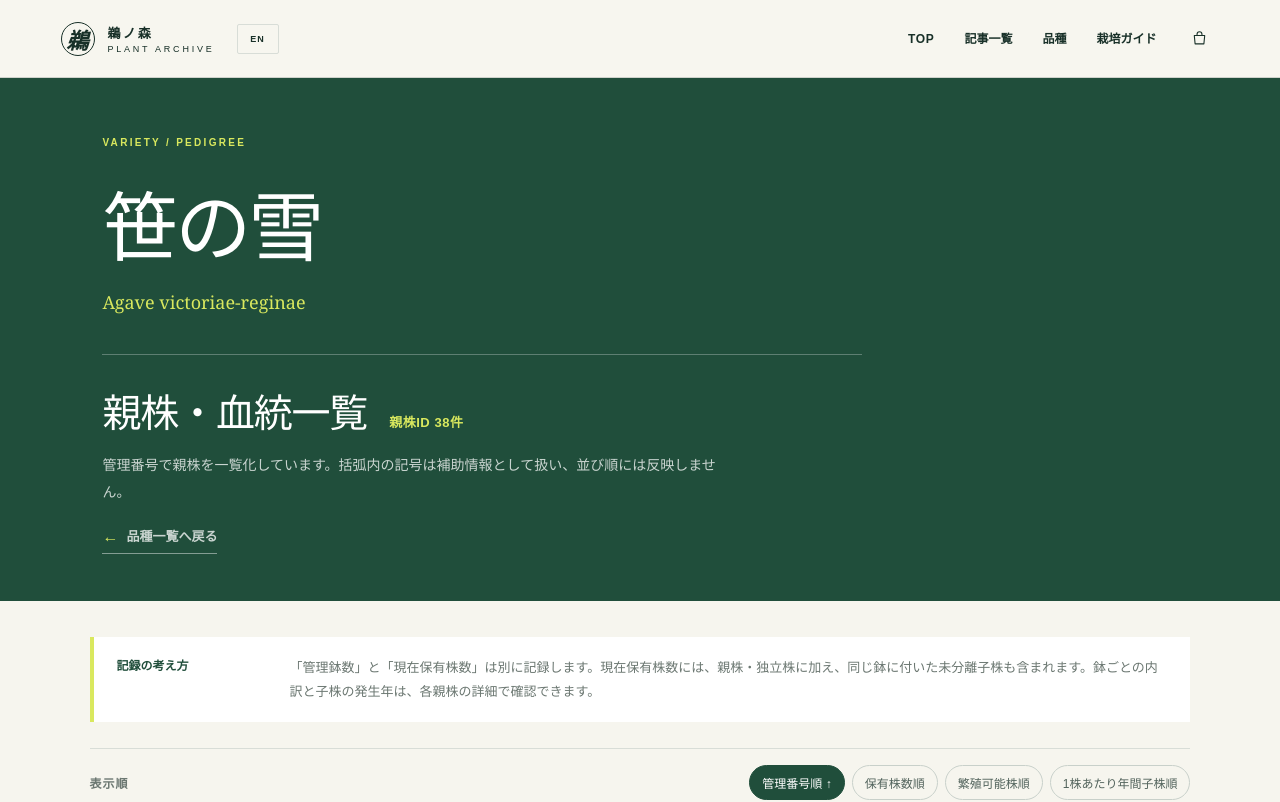
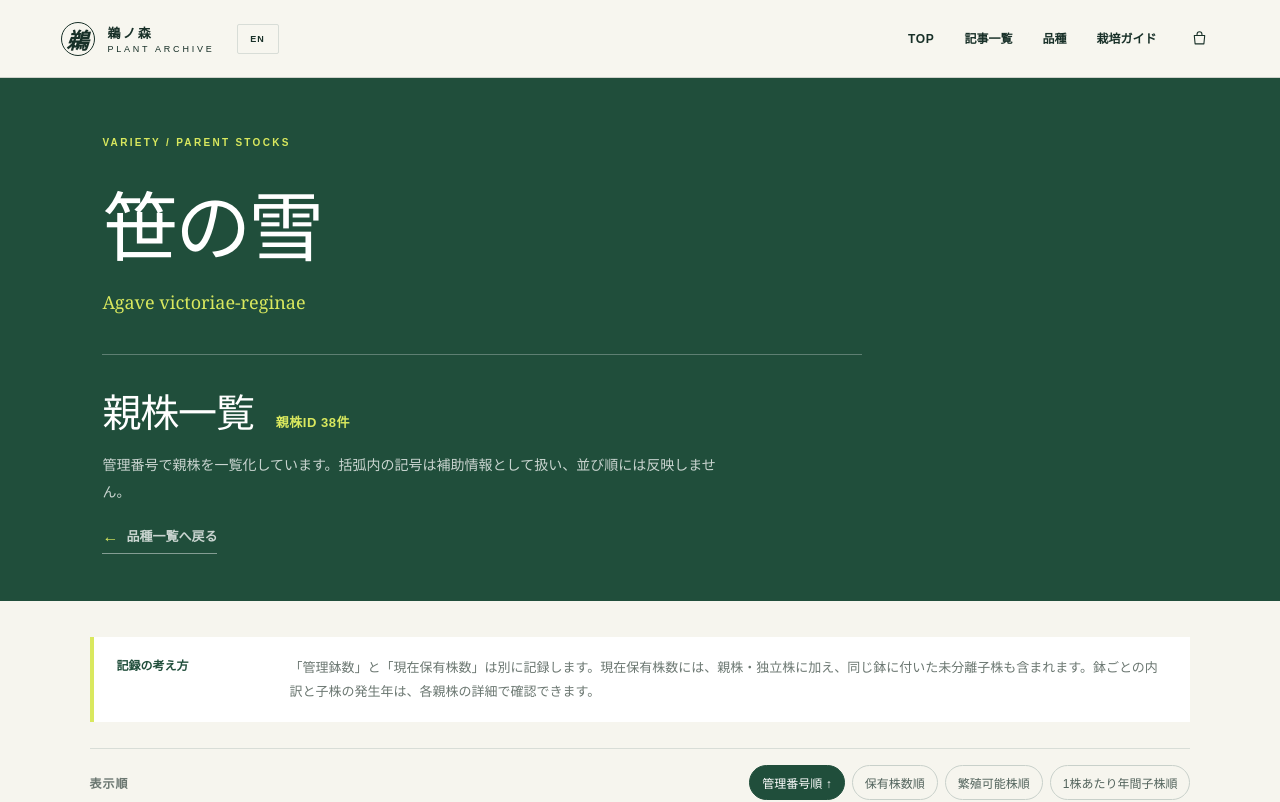
Before and after one commit to KomeUme/unomori-plant-archive, a Next.js app: page /varieties/agave-victoriae-reginae in a window 1280 px wide. Shown: the top 802 px of the page. Built offline with nearby package versions, Linux system fonts and the light colour scheme; no server answers.

Commit message:
Rename parent stock listings

```diff
--- a/app/data.ts
+++ b/app/data.ts
@@ -115,7 +115,7 @@ export const varieties: Variety[] = [
     name: '笹の雪',
     botanicalName: 'Agave victoriae-reginae',
     type: 'アガベ',
-    description: '白い葉模様と株姿の違いを中心に、親株ごとの血統・クローン推移を記録します。',
+    description: '白い葉模様と株姿の違いを中心に、親株ごとの管理・クローン推移を記録します。',
     image: '/hero-unomori.jpg',
   },
   {
--- a/app/mother-plants/page.tsx
+++ b/app/mother-plants/page.tsx
@@ -10,7 +10,7 @@ export default function MotherPlantsPage() {
   });
 
   return <main><Header />
-    <section className="page-hero dark-page-hero pedigree-page-hero"><p className="eyebrow">VARIETIES / PEDIGREE</p><h1>品種一覧</h1></section>
+    <section className="page-hero dark-page-hero pedigree-page-hero"><p className="eyebrow">VARIETIES / PARENT STOCKS</p><h1>品種一覧</h1></section>
     <section className="section variety-index-section" aria-label="品種一覧">
       <div className="variety-index-list">{sortedVarieties.map((variety) => <VarietyRow key={variety.slug} variety={variety} />)}</div>
     </section>
--- a/app/mothers/[id]/page.tsx
+++ b/app/mothers/[id]/page.tsx
@@ -32,7 +32,7 @@ export async function generateMetadata({ params }: PageProps): Promise<Metadata>
   const { id } = await params;
   const stock = getParentStockById(id);
   if (!stock) return { title: '親株が見つかりません｜鵜ノ森' };
-  return { title: `${stock.id}｜親株・血統管理｜鵜ノ森`, description: `${stock.id}の親株・クローン年次記録。` };
+  return { title: `${stock.id}｜親株管理｜鵜ノ森`, description: `${stock.id}の親株・クローン年次記録。` };
 }
 
 export default async function MotherDetailPage({ params }: PageProps) {
--- a/app/varieties/[slug]/page.tsx
+++ b/app/varieties/[slug]/page.tsx
@@ -17,7 +17,7 @@ export async function generateMetadata({ params }: PageProps): Promise<Metadata>
   const { slug } = await params;
   const variety = getVarietyBySlug(slug);
   if (!variety) return { title: '品種が見つかりません｜鵜ノ森' };
-  return { title: `${variety.name}｜親株・血統管理｜鵜ノ森`, description: `${variety.name}の親株・血統とクローン推移の記録。` };
+  return { title: `${variety.name}｜親株管理｜鵜ノ森`, description: `${variety.name}の親株管理とクローン推移の記録。` };
 }
 
 export default async function VarietyDetailPage({ params }: PageProps) {
@@ -29,11 +29,11 @@ export default async function VarietyDetailPage({ params }: PageProps) {
   return <main><Header />
     <section className="variety-detail-hero">
       <div className="variety-detail-hero-content">
-        <p className="eyebrow">VARIETY / PEDIGREE</p>
+        <p className="eyebrow">VARIETY / PARENT STOCKS</p>
         <h1>{variety.name}</h1>
         <p className="variety-botanical">{variety.botanicalName}</p>
         <div className="variety-ledger-intro">
-          <div className="variety-ledger-heading"><h2>親株・血統一覧</h2><span>親株ID {stocks.length}件</span></div>
+          <div className="variety-ledger-heading"><h2>親株一覧</h2><span>親株ID {stocks.length}件</span></div>
           <p>管理番号で親株を一覧化しています。括弧内の記号は補助情報として扱い、並び順には反映しません。</p>
         </div>
         <a className="variety-detail-back-link" href={siteHref('/mother-plants')}><span aria-hidden="true">←</span> 品種一覧へ戻る</a>
--- a/app/varieties/[slug]/parent-stock-table.tsx
+++ b/app/varieties/[slug]/parent-stock-table.tsx
@@ -220,7 +220,7 @@ export function ParentStockTable({ stocks }: { stocks: ParentStock[] }) {
 
   return <>
     <div className="sort-bar parent-stock-sort-bar" aria-label="親株一覧の並び替え"><p>表示順</p><div>{sortOptions.map(({ key, label }) => <button type="button" key={key} className={sortKey === key ? 'is-active' : ''} aria-pressed={sortKey === key} onClick={() => changeSort(key)}>{buttonLabel(key, label)}</button>)}</div></div>
-    <div ref={tableWrapRef} className={`pedigree-table-wrap${isDragging ? ' is-dragging' : ''}`} role="region" aria-label="親株・血統一覧。横にスワイプして全項目を表示できます" onPointerDown={startTableDrag} onPointerMove={moveTableDrag} onPointerUp={finishTableDrag} onPointerCancel={finishTableDrag} onDragStart={(event) => event.preventDefault()}>
+    <div ref={tableWrapRef} className={`pedigree-table-wrap${isDragging ? ' is-dragging' : ''}`} role="region" aria-label="親株一覧。横にスワイプして全項目を表示できます" onPointerDown={startTableDrag} onPointerMove={moveTableDrag} onPointerUp={finishTableDrag} onPointerCancel={finishTableDrag} onDragStart={(event) => event.preventDefault()}>
       <table className="pedigree-table">
       <thead><tr>
         <th>親株ID</th>
```
